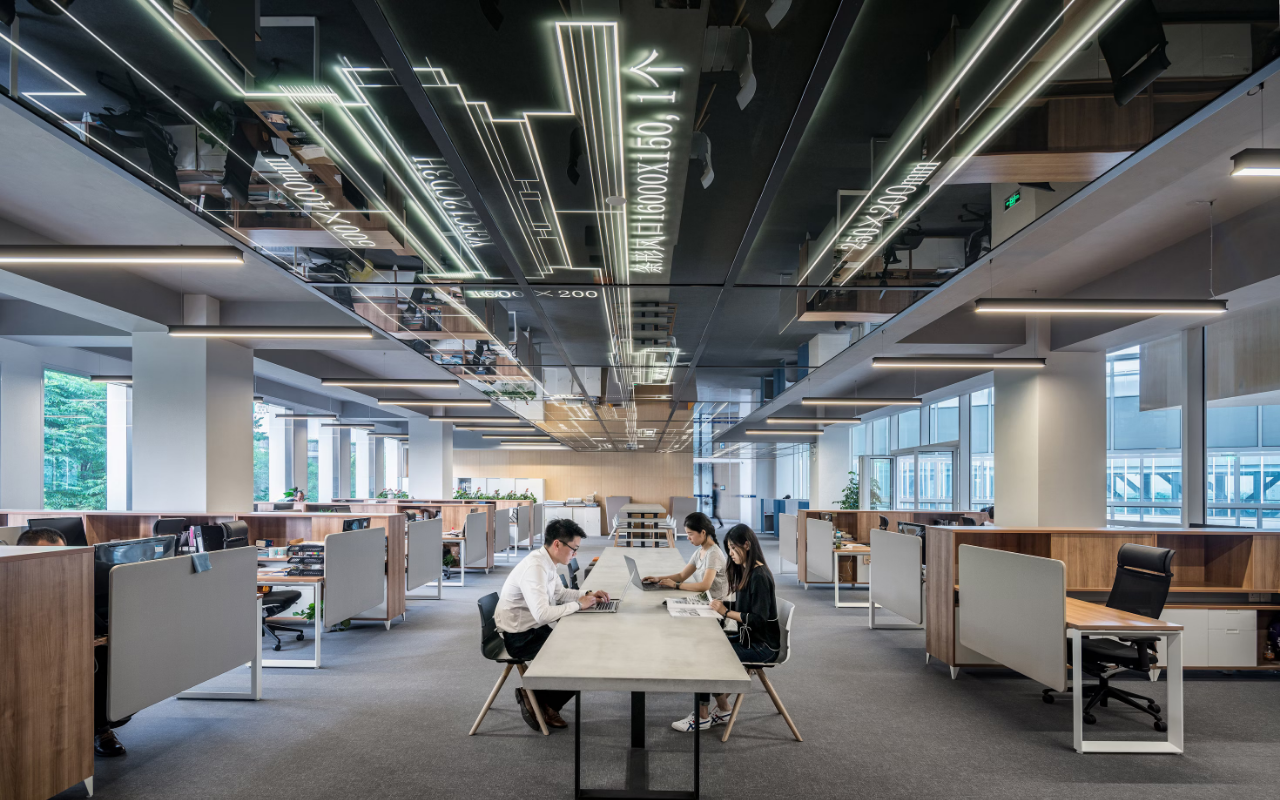
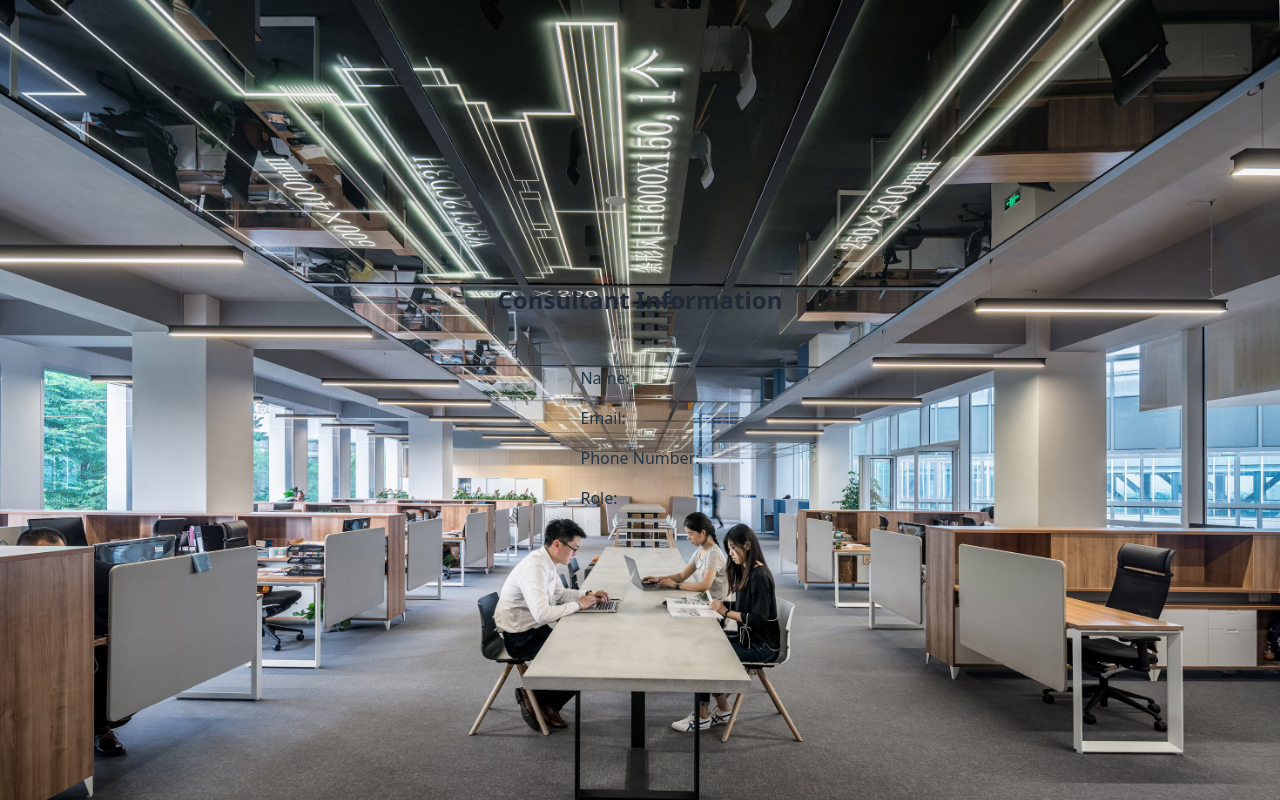
Before and after one commit to mollyhall05/employee-portal, a React (Vite) app: page /consultant-info in a window 1280 px wide. Before the commit this address had no page. Built offline with nearby package versions, Linux system fonts and the light colour scheme; a web font is replaced by a local one.

Commit message:
Minor bug fixes

```diff
--- a/src/App.jsx
+++ b/src/App.jsx
@@ -12,6 +12,7 @@ import Register from "./pages/Register.jsx";
 import UpdateInfo from "./pages/Update-Info.jsx";
 import SubmitExpense from "./pages/Submit-Expense.jsx";
 import SubmitLeave from "./pages/Submit-Leave.jsx";
+import ConsultantInfo from "./pages/Consultant-Info.jsx";
 
 function App() {
     const [count, setCount] = useState(0)
@@ -27,6 +28,7 @@ function App() {
                 <Route path="/work-schedule" element={<WorkSchedule />}/>
                 <Route path="/submit-expense" element={<SubmitExpense />}/>
                 <Route path="/submit-leave" element={<SubmitLeave />}/>
+                <Route path="/consultant-info" element={<ConsultantInfo />}/>
             </Routes>
         </Router>
     );
--- /dev/null
+++ b/src/pages/Consultant-Info.jsx
@@ -0,0 +1,20 @@
+import React, { useState,useEffect } from 'react';
+import { useNavigate} from 'react-router-dom';
+import { database } from "../firebase_setup/firebase.js";
+import { collection, addDoc,doc,getDoc} from "firebase/firestore";
+
+const ConsultantInfo = () => {
+    const [userData, setUserData] = useState(null);
+    return (
+        <div style={{textAlign: 'center', padding: '20px' }}>
+            <h2>Consultant Information</h2>
+                <div style={{display: "inline-block", textAlign: "left"}}>
+                    <p>Name:</p>
+                    <p>Email:</p>
+                    <p>Phone Number:</p>
+                    <p>Role:</p>
+                </div>
+        </div>
+    );
+}
+export default ConsultantInfo;
--- a/src/pages/Login.jsx
+++ b/src/pages/Login.jsx
@@ -43,6 +43,10 @@ function Login() {
 	};
 
 	return (
+		<div className="login-page">
+		<nav>
+			<button className="nav-button" onClick={() => navigate("/consultant-info")}>View Consultant Information</button>
+		</nav>
 		<div className="login-container">
 			<img src={fdmLogo} alt="FDM Logo" className="logo" />
 			<h2 className="login-tile">Login</h2>
@@ -68,6 +72,7 @@ function Login() {
 				<Link className="register-link" to={"/Register"}>Register</Link>
 			</form>
 		</div>
+		</div>
 	);
 }
 
--- a/src/pages/Submit-Leave.jsx
+++ b/src/pages/Submit-Leave.jsx
@@ -2,7 +2,7 @@ import React, { useState,useEffect } from 'react';
 import { useNavigate } from 'react-router-dom';
 import { database } from "../firebase_setup/firebase.js";
 import { collection, addDoc,doc,getDoc} from "firebase/firestore";
-
+import { Navigate } from 'react-router-dom';
 function SubmitLeave() {
     const navigate = useNavigate();
     const [userData, setUserData] = useState(null);
@@ -98,7 +98,6 @@ function SubmitLeave() {
                 <br />
                 <button type="submit" onClick={handleSubmit}>Submit</button>
             </form>
-
             <div style={{marginTop: '20px'}}>
                 <button onClick={() => navigate('/consultant-dashboard')}>Back to Dashboard</button>
             </div>
--- a/src/pages/Update-Info.jsx
+++ b/src/pages/Update-Info.jsx
@@ -1,8 +1,9 @@
 import React, { useEffect, useState } from "react";
 import { database } from "../firebase_setup/firebase.js";
 import { collection, doc, updateDoc } from "firebase/firestore";
-
+import { useNavigate } from "react-router-dom";
 const DisplayInfo = () => {
+	const navigate = useNavigate();
 	const [personalInfo, setPersonalInfo] = useState(null);
 	const [isEdit, setIsEdit] = useState(false); // Edit mode for personal information
 	const [isPasswordEdit, setIsPasswordEdit] = useState(false); // Edit mode for password
@@ -278,6 +279,9 @@ const DisplayInfo = () => {
 					</button>
 				) : null}
 			</form>
+			<div style={{marginTop: '20px'}}>
+                <button onClick={() => navigate('/consultant-dashboard')}>Back to Dashboard</button>
+            </div>
 		</div>
 	);
 };
```
